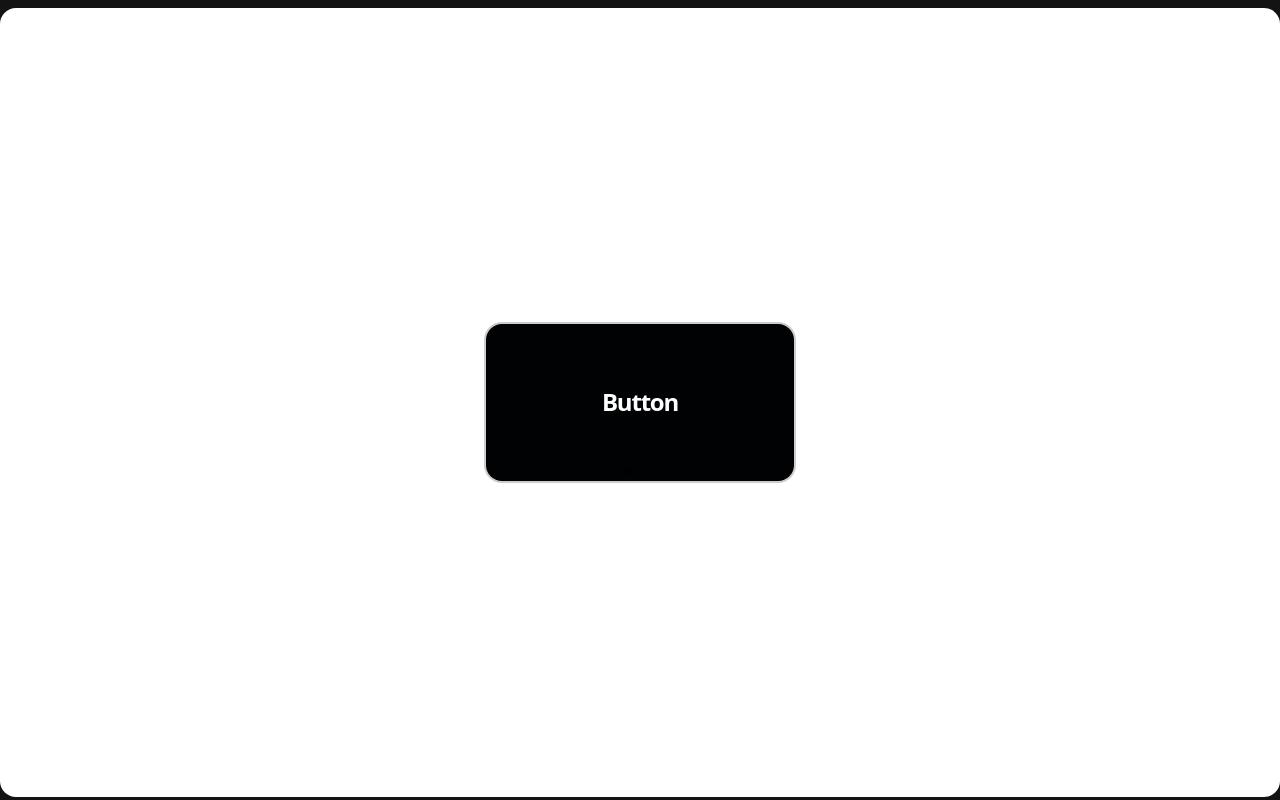
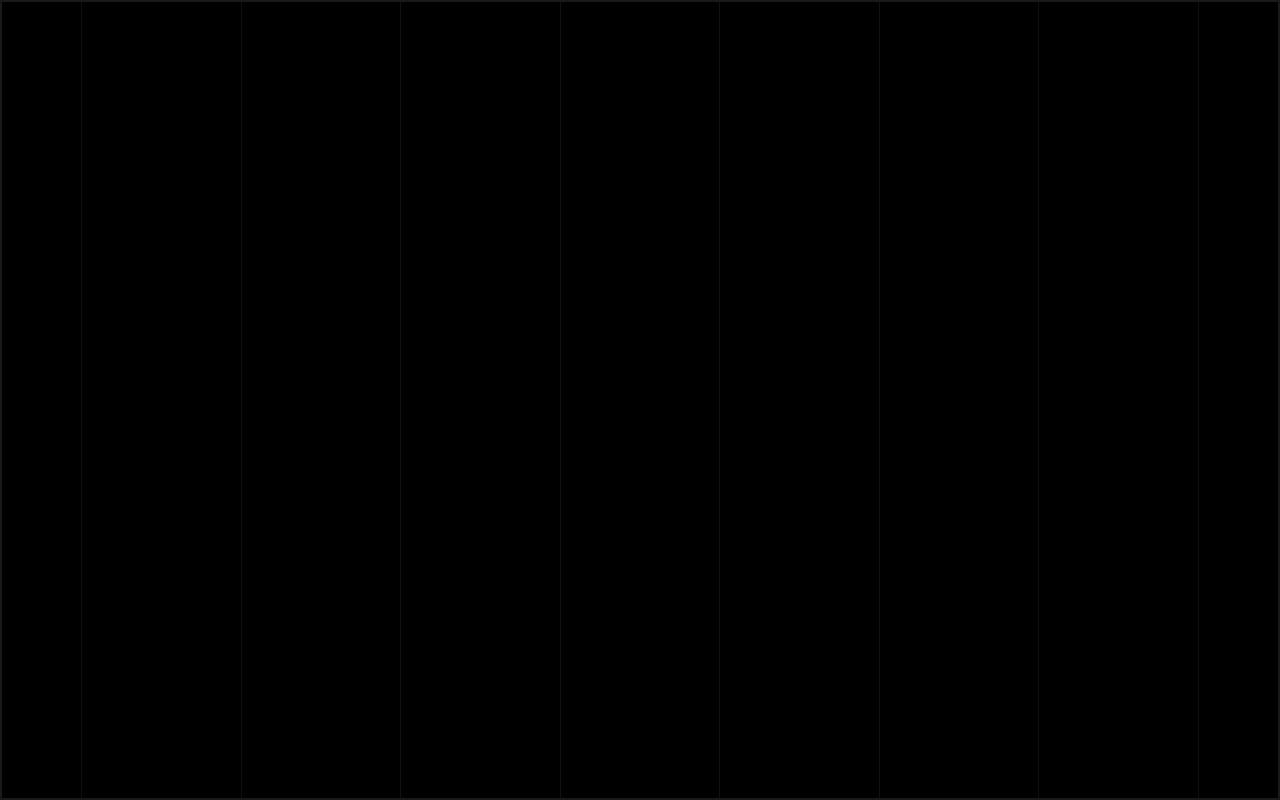
Before and after one commit to VipulDub-Cdr/UIC, a Next.js app: page /sample in a window 1280 px wide. Built offline with nearby package versions, Linux system fonts and the light colour scheme.

Commit message:
almost at finale

```diff
--- a/app/codes/page.jsx
+++ b/app/codes/page.jsx
@@ -25,7 +25,7 @@ const poppins = Poppins({
     weight: ["400"]
 })
 
-export default function Sample(){
+export default function PoppinsPage(){
     return (
         <div className={\`w-full h-screen \${poppins.className} bg-[#EFEFEF] text-neutral-400 px-10\`}>
 
@@ -77,7 +77,7 @@ export default function Sample(){
 }`
 const heroPage2Code = `"use client"
 
-export default function HelloScroll() {
+export default function HeroPage2() {
 
   return (
     <div className="flex h-screen w-screen flex-col items-center justify-center bg-[#131313]">
@@ -146,7 +146,7 @@ export default function HelloScroll() {
   const morningButtonCode = `"use client"
 import gsap from "gsap"
 
-export default function HelloScroll() {
+export default function MorningButton() {
 
     function handleEnter(){
       gsap.to("#samplefirstButton",{
@@ -379,6 +379,27 @@ codeString={`export default function metallicNavBar(){
 
         <Box id="morningButton" imageurl="/morningButton.png" tags={["React","GSAP","Tailwind CSS"]} heading="Morning Button" codeString={morningButtonCode}/>
 
+        <Box id="darkbg1" imageurl="/darkbg1.png" tags={["JSX","Tailwind CSS"]} heading="Neutral-500 Vertical Lines" codeString={`"use client"
+
+export default function VerticaLinesBg() {
+
+  return (
+    <div className="w-screen h-screen overflow-hidden border-2 border-white/10 bg-black flex justify-around items-center">
+
+          <div className=" h-full w-[1px] bg-neutral-500/15"></div>
+          <div className=" h-full w-[1px] bg-neutral-500/15"></div>
+          <div className=" h-full w-[1px] bg-neutral-500/15"></div>
+          <div className=" h-full w-[1px] bg-neutral-500/15"></div>
+          <div className=" h-full w-[1px] bg-neutral-500/15"></div>
+          <div className=" h-full w-[1px] bg-neutral-500/15"></div>
+          <div className=" h-full w-[1px] bg-neutral-500/15"></div>
+          <div className=" h-full w-[1px] bg-neutral-500/15"></div>
+
+      </div>
+  )
+}
+`}/>
+
       </div>
     </div>
   )
@@ -479,8 +500,8 @@ function Acc() {
         <AccordionTrigger>Backgrounds</AccordionTrigger>
         <AccordionContent>
           <div className="flex flex-col justify-start items-start gap-2 px- text-neutral-800">
-            {/* <button onClick={() => router.push("/codes#HeroPage1")} className="cursor-pointer font-medium hover:text-black">Neutral-500 Vertical Lines</button>
-            <button onClick={() => router.push("/codes#HeroPage1")} className="cursor-pointer font-medium hover:text-black">SpotLight</button> */}
+            * <button onClick={() => router.push("/codes#darkbg1")} className="cursor-pointer font-medium hover:text-black">Neutral-500 Vertical Lines</button>
+            {/* <button onClick={() => router.push("/codes#HeroPage1")} className="cursor-pointer font-medium hover:text-black">SpotLight</button> */}
           </div>
         </AccordionContent>
       </AccordionItem>
--- a/app/sample/page.jsx
+++ b/app/sample/page.jsx
@@ -1,53 +1,19 @@
 "use client"
-import gsap from "gsap"
 
-export default function HelloScroll() {
-
-      function handleEnter(){
-      gsap.to("#samplefirstButton",{
-        scale:20,
-        backgroundColor:"#FF983B",
-        borderColor:"black",
-        duration:0.8,
-        delay:0,
-      })
-
-      gsap.to("#samplefirstText",{
-        color:"black",
-        duration:0.8,
-        delay:0,
-      })
-    }
-
-    function handleLeave(){
-      gsap.to("#samplefirstButton",{
-        scale:0,
-        backgroundColor:"black",
-        borderColor:"white",
-        duration:0.8,
-        delay:0
-      })
-
-      gsap.to("#samplefirstText",{
-        color:"white",
-        duration:0.8,
-        delay:0,
-      })
-    }
+export default function VerticaLinesBg() {
 
   return (
-    <div className="flex h-screen w-screen flex-col items-center justify-center bg-[#131313]">
+    <div className="w-screen h-screen overflow-hidden border-2 border-white/10 bg-black flex justify-around items-center">
 
-          <div className="w-full h-full overflow-hidden border-0 border-red-500 mt-2 bg-white mb-[3px] rounded-2xl flex justify-center items-center">
-                        {/* <img className="w-full h-full object-cover rounded-lg" src="./heropage2.png" alt="" /> */}
+                        <div className=" h-full w-[1px] bg-neutral-500/15"></div>
+                        <div className=" h-full w-[1px] bg-neutral-500/15"></div>
+                        <div className=" h-full w-[1px] bg-neutral-500/15"></div>
+                        <div className=" h-full w-[1px] bg-neutral-500/15"></div>
+                        <div className=" h-full w-[1px] bg-neutral-500/15"></div>
+                        <div className=" h-full w-[1px] bg-neutral-500/15"></div>
+                        <div className=" h-full w-[1px] bg-neutral-500/15"></div>
+                        <div className=" h-full w-[1px] bg-neutral-500/15"></div>
 
-                        <div onMouseEnter={handleEnter} onMouseLeave={handleLeave} className="relative overflow-hidden h-[20%] w-[24%] border-0 bg-[#010203] ring-2 ring-black/20 rounded-2xl flex justify-center items-center cursor-pointer">
-                            <div id="samplefirstText" className="text-2xl font-extrabold tracking-tighter text-white z-30">Button</div>
-                            <div id="samplefirstButton" className="absolute top-[90%] left-[45%] w-2 h-2 bg-black z-20 rounded-t-full"></div>
-                        </div>
-
-          </div>
-
-    </div>
+      </div>
   )
 }
```
Also changed, not shown: public/image.png (renamed from public/morningButton.png).
